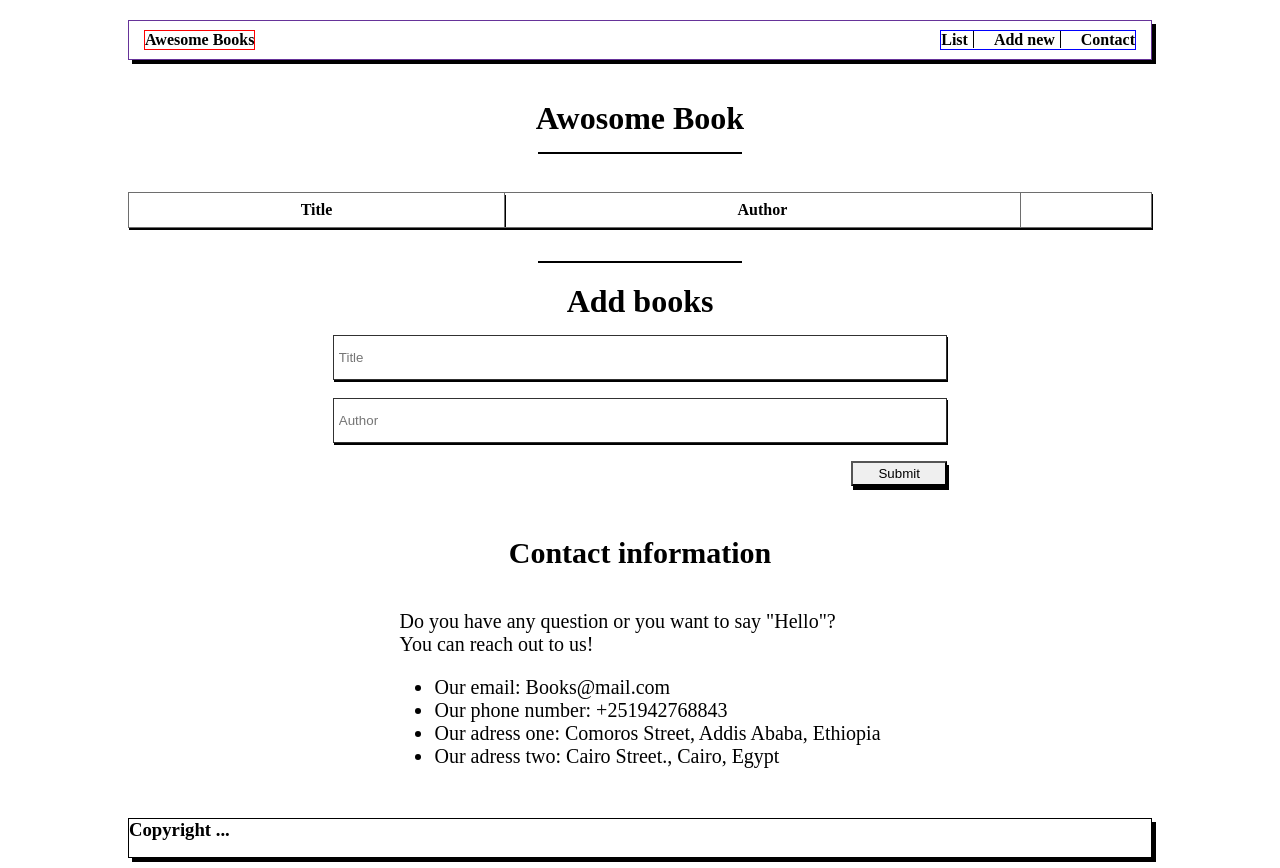
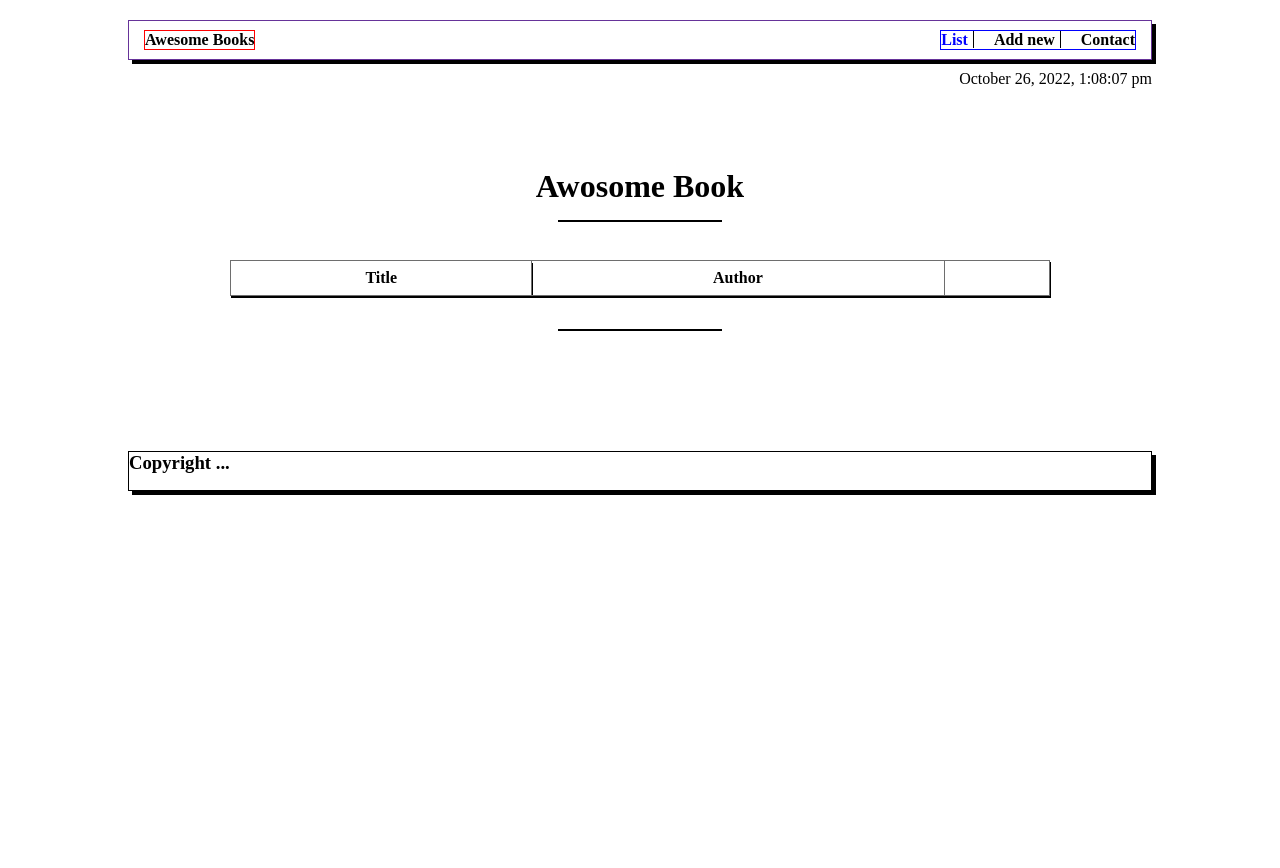
Before and after one commit to The-Normal-One1/Awesome-Books, a website: page index.html in a window 1280 px wide. Both pictures are taken after a click on the link "List". After the commit the page ends 800 px from the top, so only its background shows below. Drawn offline with Linux system fonts and the light colour scheme.

Commit message:
Edit js, css, and html files for the final project

```diff
--- a/index.html
+++ b/index.html
@@ -9,15 +9,16 @@
     </head>
     <body>
         <nav>
-            <div class="logo"><a href="#">Awesome Books</a></div>
+            <div class="logo"><a href="index.html">Awesome Books</a></div>
             <ul class="list-items">
-                <li class="book-list"><a class="list-link" href="#">List</a></li>
-                <li class="add-book"><a class="add-link" href="#">Add new</a></li>
-                <li class="contact-list"><a class="contact-link" href="#">Contact</a></li>
+                <li class="book-list"><a class="list-link" href="">List</a></li>
+                <li class="add-book"><a class="add-link" href="">Add new</a></li>
+                <li class="contact-list"><a class="contact-link" href="">Contact</a></li>
             </ul>
         </nav>
         <p class="time"></p>
         <div class="container">
+            <div class="all">
                 <h1>Awosome Book</h1><hr>
                 <table class="table">
                     <thead>
@@ -30,6 +31,7 @@
                     <tbody id="bookList">
                     </tbody>
                 </table><br><hr>
+            </div>
             <form id="enter">
                 <h1>Add books</h1>
                 <input type="text" id="title" placeholder="Title"/></br>
--- a/script.js
+++ b/script.js
@@ -118,3 +118,69 @@ document.querySelector('#bookList').addEventListener('click', (e) => {
   // remove books form store
   Store.removeBook(e.target.parentElement.previousElementSibling.textContent);
 });
+
+// for navigation bar
+const bookList = document.querySelector('.book-list');
+const addList = document.querySelector('.add-book');
+const contactList = document.querySelector('.contact-list');
+
+const allSection = document.querySelector('.all');
+const inputSection = document.querySelector('#enter');
+const contactSection = document.querySelector('.contact');
+const copyRight = document.querySelector('.copy-right');
+const linksAll = document.querySelector('.list-link');
+const linksAdd = document.querySelector('.add-link');
+const linksContact = document.querySelector('.contact-link');
+
+
+bookList.addEventListener('click', (e) => {
+  e.preventDefault();
+  allSection.style.display = 'flex';
+  inputSection.style.display = 'none';
+  contactSection.style.display = 'none';
+  // copyRight.style.marginTop = '5%';
+  linksAll.style.color = 'blue';
+  linksAdd.style.color = 'black';
+  linksContact.style.color = 'black';
+});
+
+addList.addEventListener('click', (e) => {
+  e.preventDefault();
+  allSection.style.display = 'none';
+  inputSection.style.display = 'flex';
+  contactSection.style.display = 'none';
+  // copyRight.style.marginTop = '23%';
+  linksAdd.style.color = 'blue';
+  linksAll.style.color = 'black';
+  linksContact.style.color = 'black';
+});
+
+contactList.addEventListener('click', (e) => {
+  e.preventDefault();
+  allSection.style.display = 'none';
+  inputSection.style.display = 'none';
+  contactSection.style.display = 'flex';
+  // copyRight.style.marginTop = '19%';
+  linksContact.style.color = 'blue';
+  linksAdd.style.color = 'black';
+  linksAll.style.color = 'black';
+});
+
+
+// timer
+const displayDate = () => {
+  const date = new Date();
+  const options = {
+    weekday: undefined,
+    year: 'numeric',
+    month: 'long',
+    day: 'numeric',
+  };
+  const [month, time] = [
+    date.toLocaleDateString(undefined, options),
+    date.toLocaleTimeString().toLocaleLowerCase(),
+  ];
+  document.querySelector('.time').innerHTML = `${month}, ${time}`;
+};
+displayDate();
+setInterval(displayDate, 1000);
--- a/style.css
+++ b/style.css
@@ -4,7 +4,8 @@
   box-sizing: border-box;
 }
 
-.container {
+.container,
+.all {
   display: flex;
   flex-direction: column;
   margin-top: 40px;
@@ -135,6 +136,13 @@ a {
   font-weight: bold;
 }
 
+.time {
+  display: flex;
+  justify-content: end;
+  margin-top: 10px;
+  margin-right: 10%;
+}
+
 .contact {
   display: flex;
   flex-direction: column;
@@ -165,6 +173,5 @@ footer {
   margin-left: 10%;
   margin-right: 10%;
   height: 40px;
-  position: relative;
-  top: 100%;
+  margin-top: 100px;
 }
```
Lines whose indentation alone changed are shown as unchanged.
